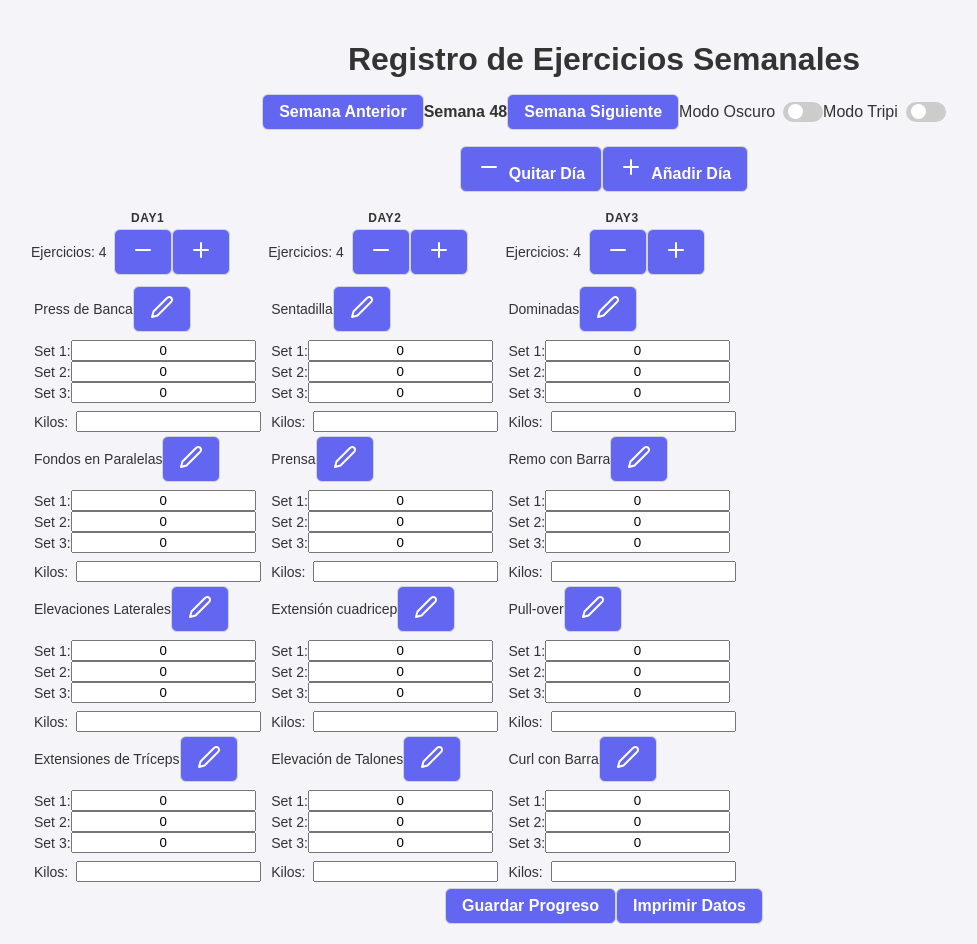
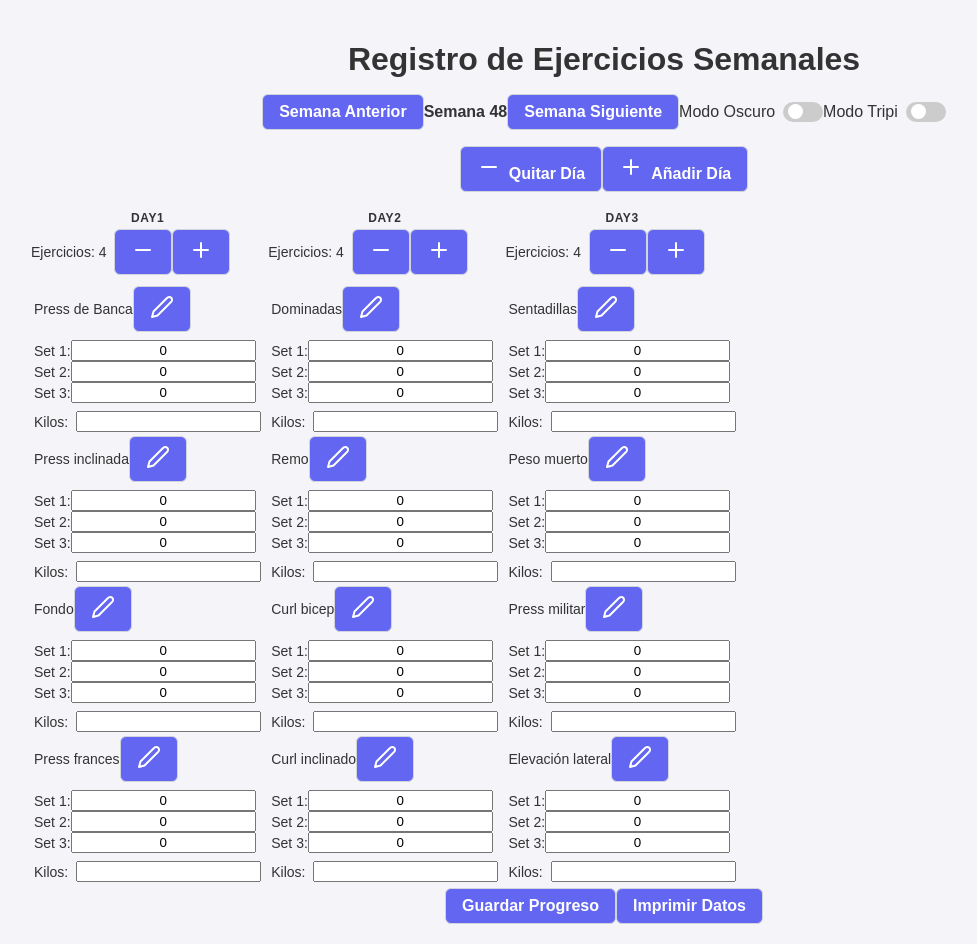
Before and after one commit to davicho7777/gym_tracker_react_v1, a React (Create React App) app: page /workout-tracker in a window 1280 px wide. Shown: the whole page, without its empty margins (36-1013 px from the left). Built offline with nearby package versions, Linux system fonts and the light colour scheme; no server answers.

Commit message:
Update WorkoutTracker.js

```diff
--- a/src/pages/WorkoutTracker.js
+++ b/src/pages/WorkoutTracker.js
@@ -17,9 +17,9 @@ function getCurrentWeek() {
 
 const initialExercises = {
   [getCurrentWeek()]: {
-    day1: ["Press de Banca", "Fondos en Paralelas", "Elevaciones Laterales", "Extensiones de Tríceps"],
-    day2: ["Sentadilla", "Prensa", "Extensión cuadricep", "Elevación de Talones"],
-    day3: ["Dominadas", "Remo con Barra", "Pull-over", "Curl con Barra"]
+    day1: ["Press de Banca", "Press inclinada", "Fondo", "Press frances"],
+    day2: ["Dominadas", "Remo", "Curl bicep", "Curl inclinado"],
+    day3: ["Sentadillas", "Peso muerto", "Press militar", "Elevación lateral"]
   }
 };
 
```
